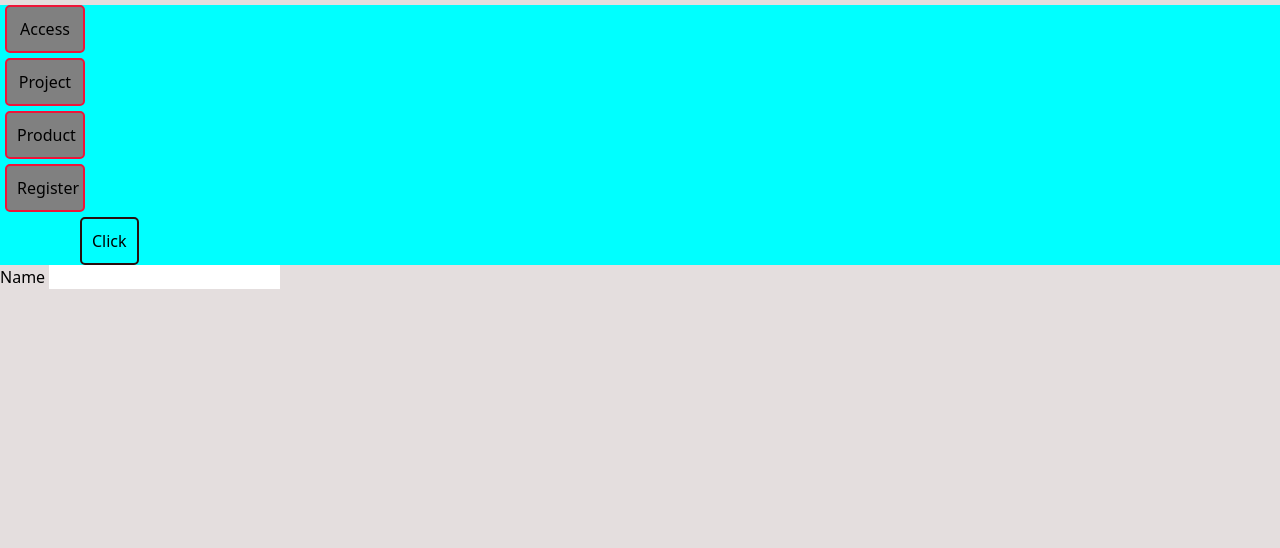
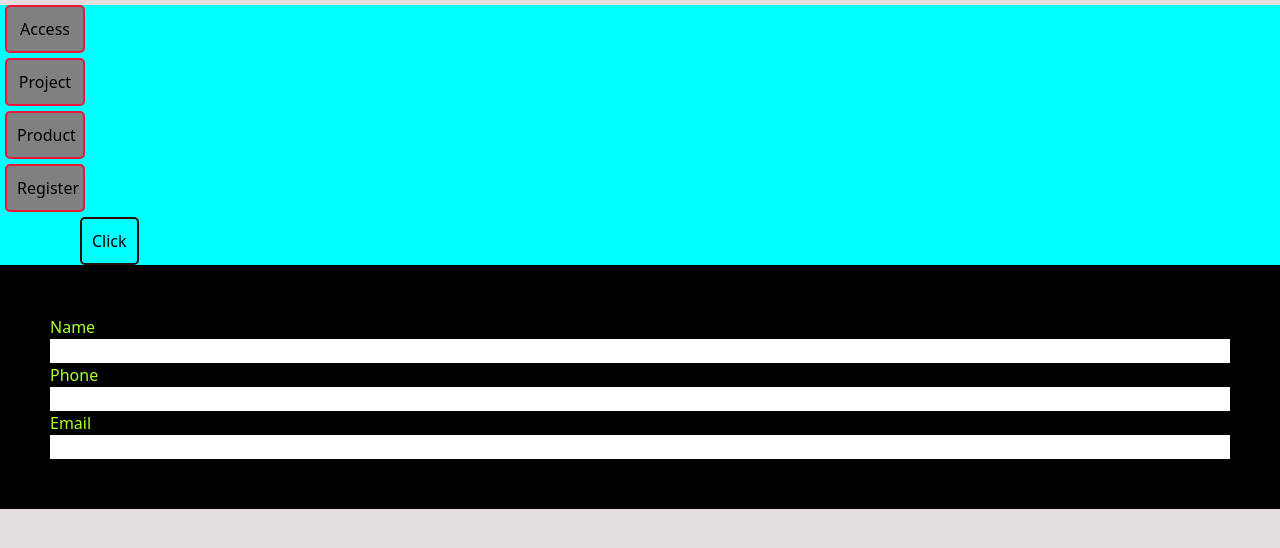
Before and after one commit to Preciousnnebuogor/Online--Store-, a Next.js app: page /tutorial in a window 1280 px wide. Shown: the top 548 px of the page. Built offline with nearby package versions, Linux system fonts and the light colour scheme.

Commit message:
new project

```diff
--- a/src/components/toturial/css.module.scss
+++ b/src/components/toturial/css.module.scss
@@ -24,3 +24,15 @@
     border-radius: 5px;
   }
 }
+
+.form {
+  background-color: black;
+  color: greenyellow;
+  padding: 50px;
+  display: flex;
+  flex-direction: column;
+
+  lebel {
+
+  }
+}
--- a/src/components/toturial/html.tsx
+++ b/src/components/toturial/html.tsx
@@ -21,8 +21,15 @@ export default function HTML() {
           <button>Click</button>
       </div>
 
-      <form>
-        Name <input type="text"/>
+      <form className={style.form}>
+        <label>Name</label>
+        <input type="text" name="name"/>
+
+        <label>Phone</label>
+        <input type="tel" name="phone"/>
+
+        <label>Email</label>
+        <input type="email" name="email"/>
       </form>
 
           </>
```
